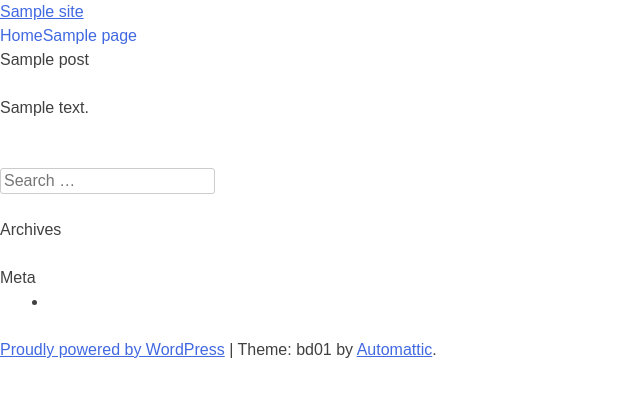
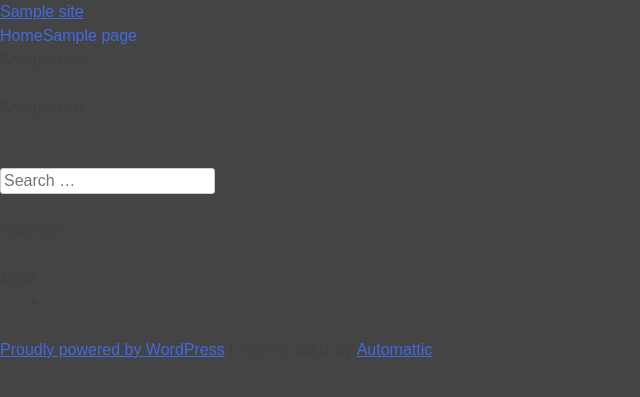
Before and after one commit to montogeek/bd01, a WordPress theme: template page.php in a window 1280 px wide. Shown: the top 397 px of the page, without its empty margins (0-640 px from the left). Run offline with PHP 8.4 and a stand-in for WordPress, Linux system fonts and the light colour scheme; the site name, menu and one post (Sample post) are stand-ins, and other content is empty; some libraries are stand-ins or nearby versions.

Commit message:
Cambiado el color de fondo

```diff
--- a/style.css
+++ b/style.css
@@ -48,7 +48,7 @@ html {
 	-ms-text-size-adjust: 100%; /* www.456bereastreet.com/archive/201012/controlling_text_size_in_safari_for_ios_without_disabling_user_zoom/ */
 }
 body {
-	background: #fff;
+	background: #444;
 }
 article,
 aside,
```
